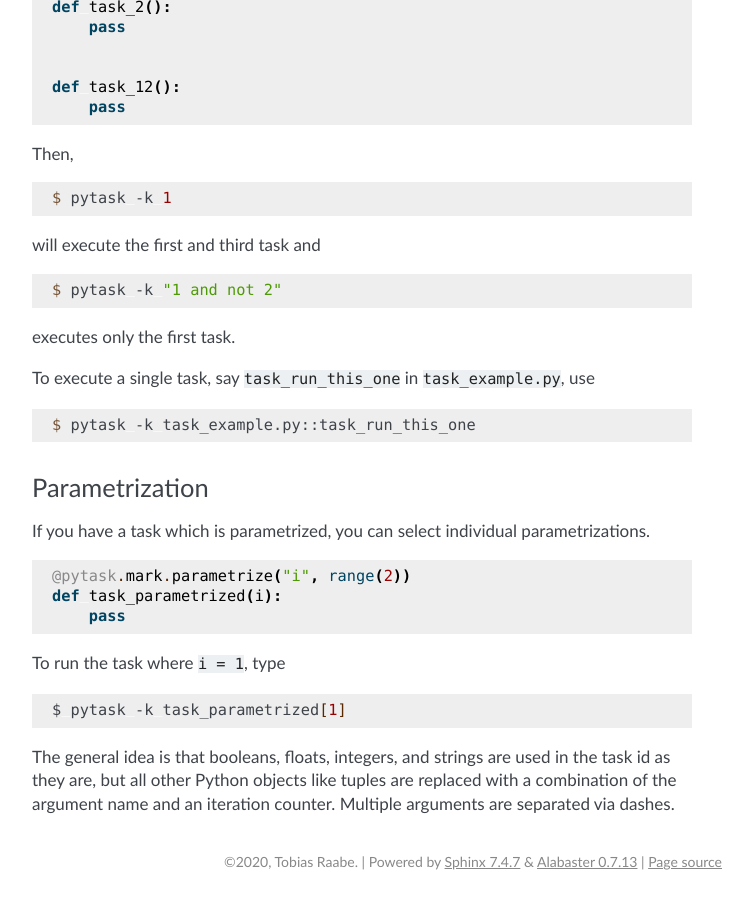
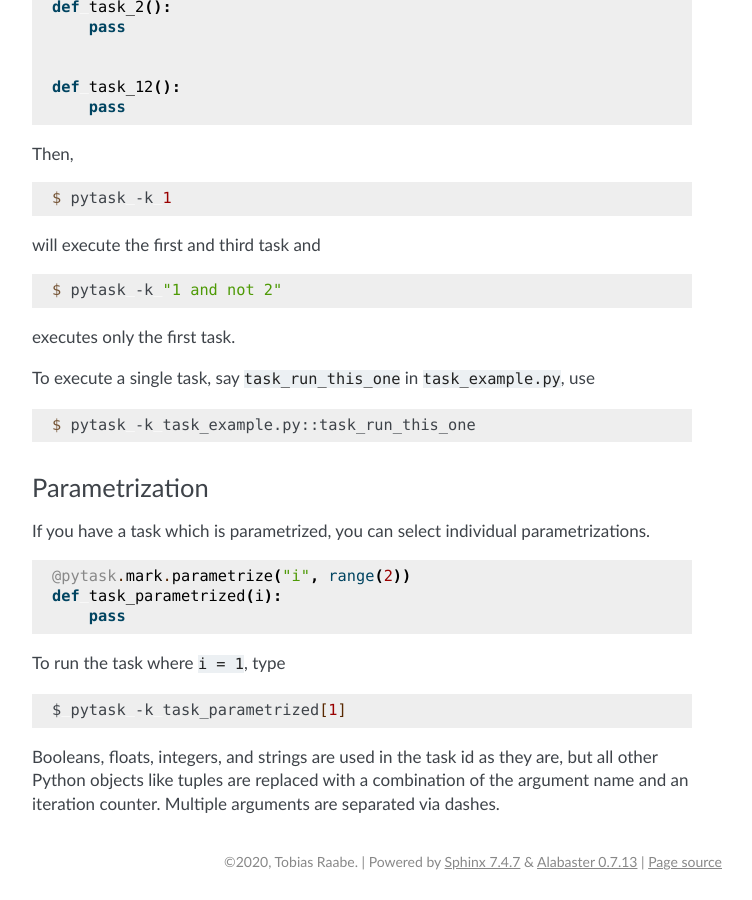
Before and after one commit to pytask-dev/pytask, a Sphinx documentation site: the page built from docs/tutorials/how_to_select_tasks.rst, in a window 1280 px wide and 900 px high, scrolled down 1140 px. Shown: the whole window, without its empty margins (388-1140 px from the left). Built offline with Sphinx 7.4.7, drawn with Linux system fonts in a browser that asks for light colours; pages that are not in the unit, such as notebooks, are missing from menus.

```diff
--- a/docs/how_to_guides/how_to_extend_parametrizations.rst
+++ b/docs/how_to_guides/how_to_extend_parametrizations.rst
@@ -20,8 +20,8 @@ If you do not know how ids for parametrized tasks are produced, read the followi
 :ref:`section in the tutorial about parametrization <how_to_parametrize_a_task_the_id>`.
 
 The problem is that argument values which are not booleans, numbers or strings produce
-positionally dependent ids. The position might be changed if you extend the
-parametrization and so a task is re-executed.
+positionally dependent ids. The position might change if you extend the parametrization
+which re-executes a task.
 
 To resolve the problem, you can choose one of the two solutions in the tutorial. Either
 pass a function to convert non-standard objects to suitable representations or pass your
--- a/docs/tutorials/how_to_select_tasks.rst
+++ b/docs/tutorials/how_to_select_tasks.rst
@@ -109,6 +109,6 @@ To run the task where ``i = 1``, type
 
     $ pytask -k task_parametrized[1]
 
-The general idea is that booleans, floats, integers, and strings are used in the task id
-as they are, but all other Python objects like tuples are replaced with a combination of
-the argument name and an iteration counter. Multiple arguments are separated via dashes.
+Booleans, floats, integers, and strings are used in the task id as they are, but all
+other Python objects like tuples are replaced with a combination of the argument name
+and an iteration counter. Multiple arguments are separated via dashes.
```
Also changed, not shown: 5 other files.
